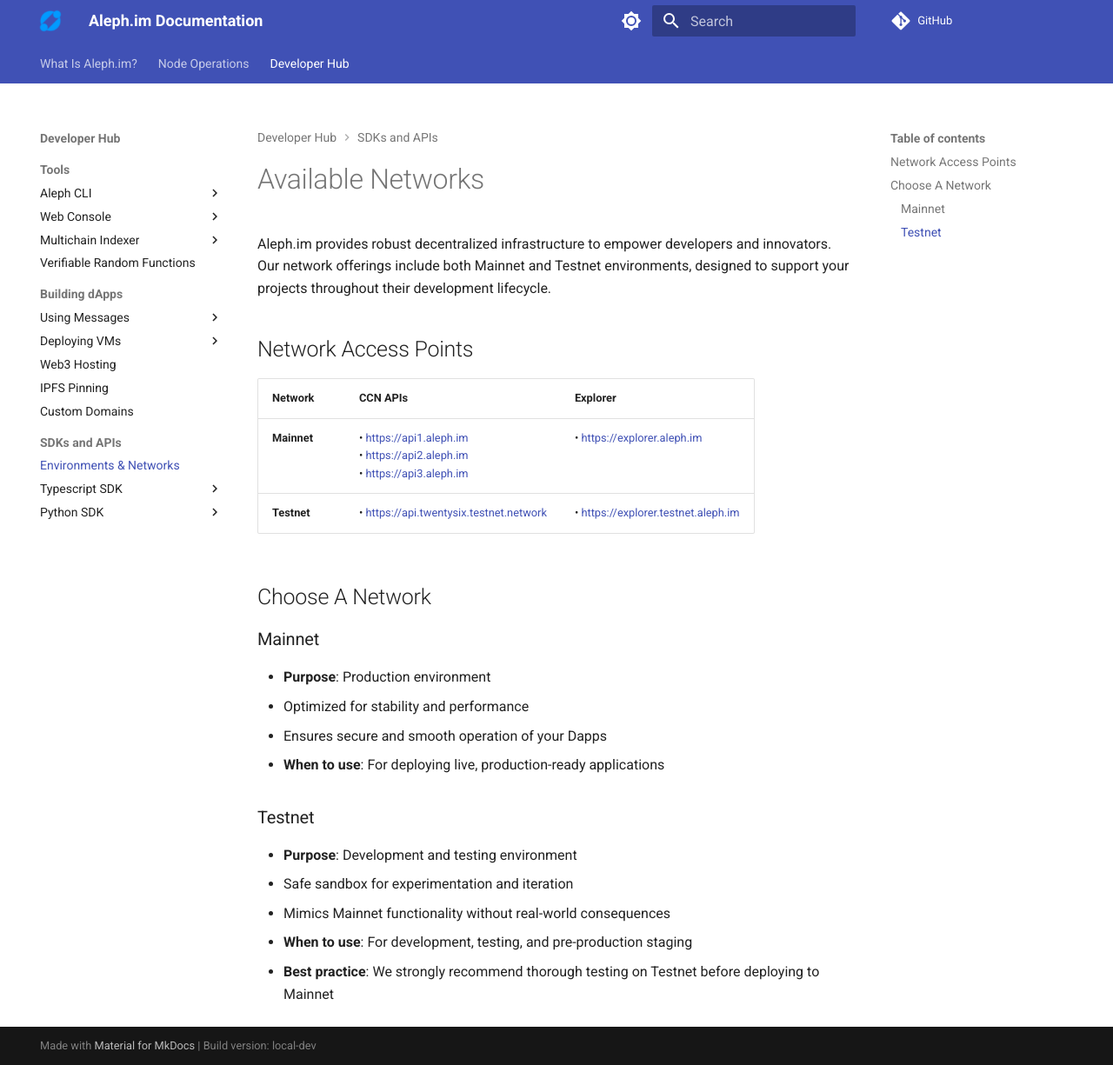
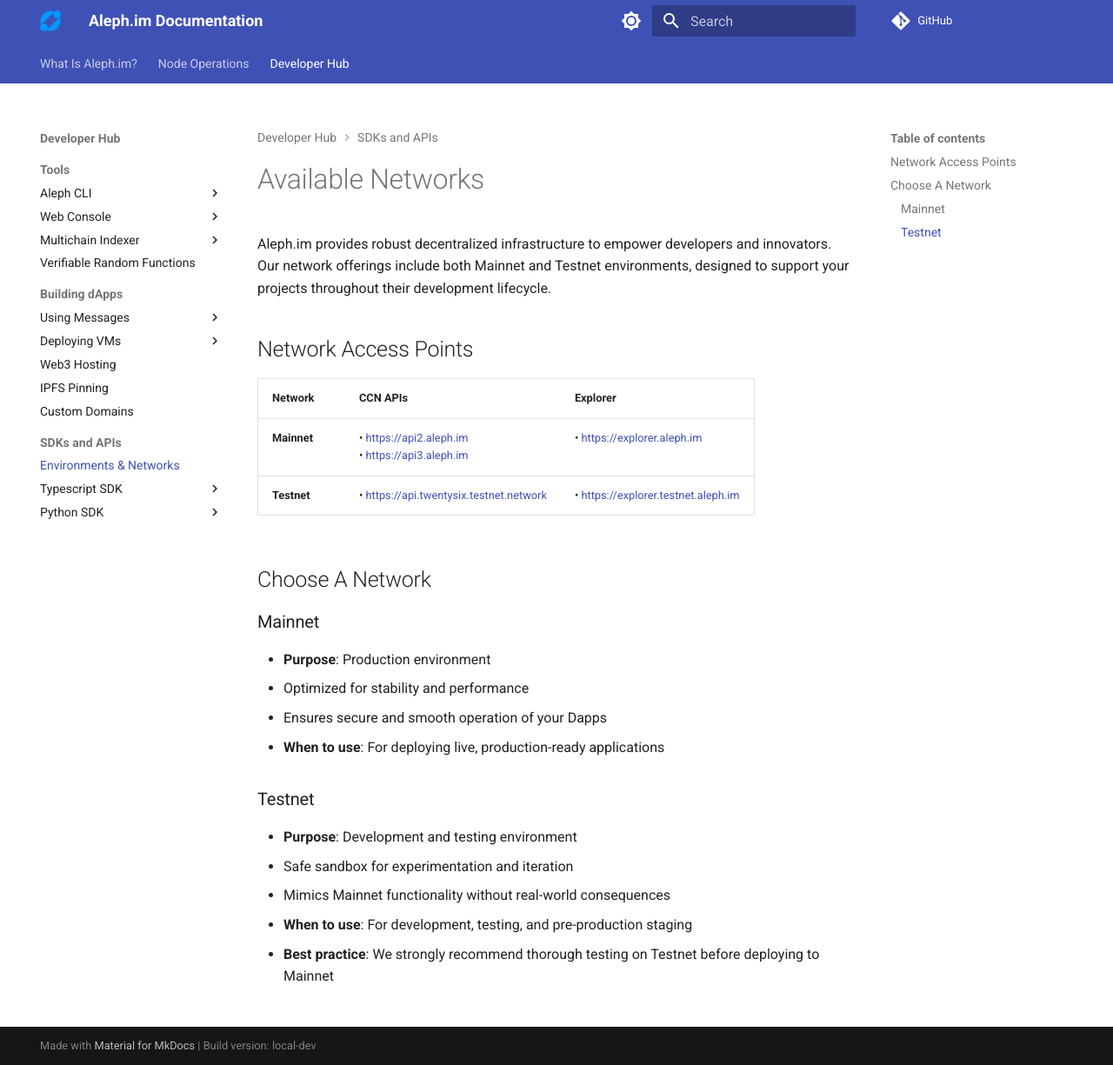
Before and after one commit to aleph-im/aleph-docs, an MkDocs documentation site: the page built from docs/libraries/networks.md, in a window 1280 px wide and 1225 px high. Shown: the whole window at 87% size. Built offline with MkDocs 1.6.1 and Material for MkDocs 9.7.7, drawn with Linux system fonts in a browser that asks for light colours; plug-ins that fetch from the network failed and are left out; comment, search, counter and statistics services are not loaded.

Commit message:
Fix: Remove references to slow server api1.aleph.im
Server api1.aleph.im is very slow and outdated
(Core i7 from 2018, up to 40 seconds to respond
to `/metrics` in the monitoring).

We suspect that this causes issues in the
monitoring and performance of the network.

This branch removes all references to api1 and
replaces them with api3 where relevant.

```diff
--- a/docs/libraries/networks.md
+++ b/docs/libraries/networks.md
@@ -6,7 +6,7 @@
 
 | Network | CCN APIs | Explorer |
 |---------|----------|----------|
-| **Mainnet** | • [https://api1.aleph.im](https://api1.aleph.im/)<br>• [https://api2.aleph.im](https://api2.aleph.im)<br>• [https://api3.aleph.im](https://api3.aleph.im/) | • [https://explorer.aleph.im](https://explorer.aleph.im/) |
+| **Mainnet** | • [https://api2.aleph.im](https://api2.aleph.im)<br>• [https://api3.aleph.im](https://api3.aleph.im/) | • [https://explorer.aleph.im](https://explorer.aleph.im/) |
 | **Testnet** | • [https://api.twentysix.testnet.network](https://api.twentysix.testnet.network/) | • [https://explorer.testnet.aleph.im](https://explorer.testnet.aleph.im/) |
 
 ## Choose A Network
```
